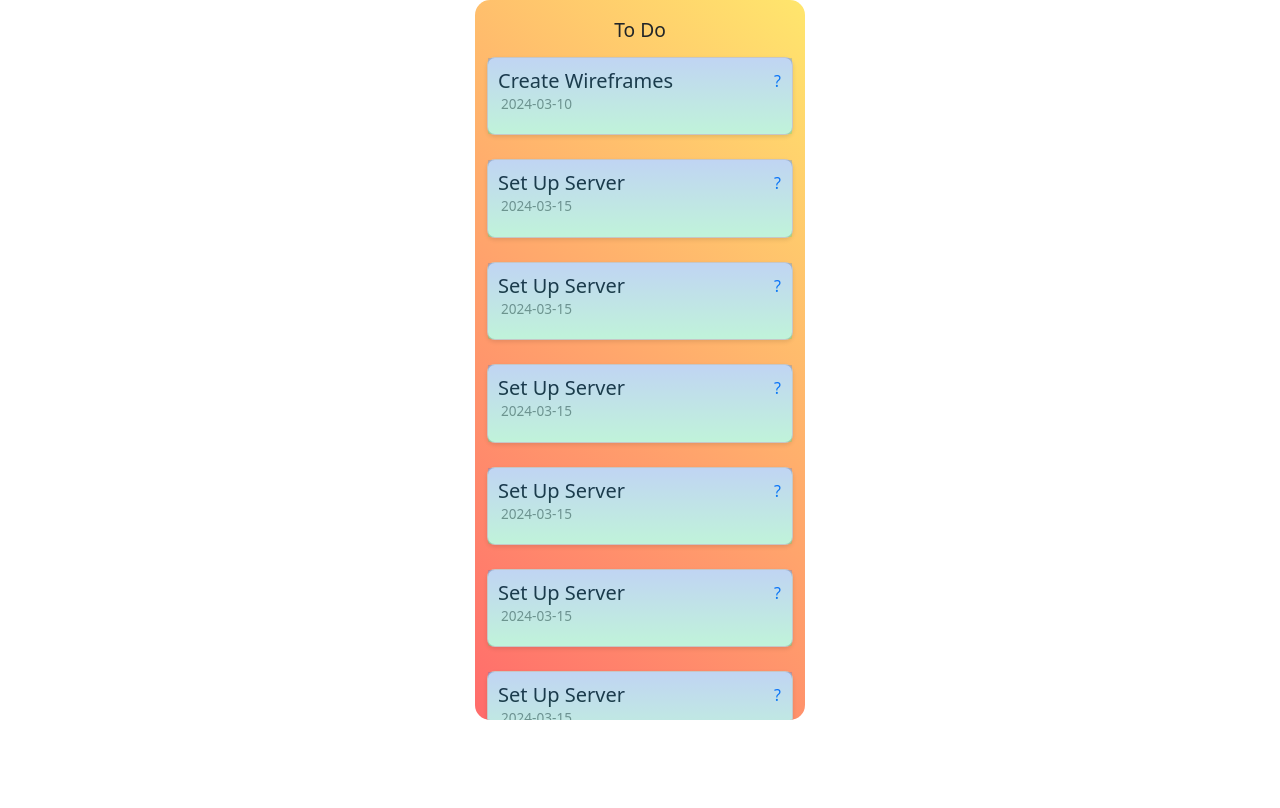
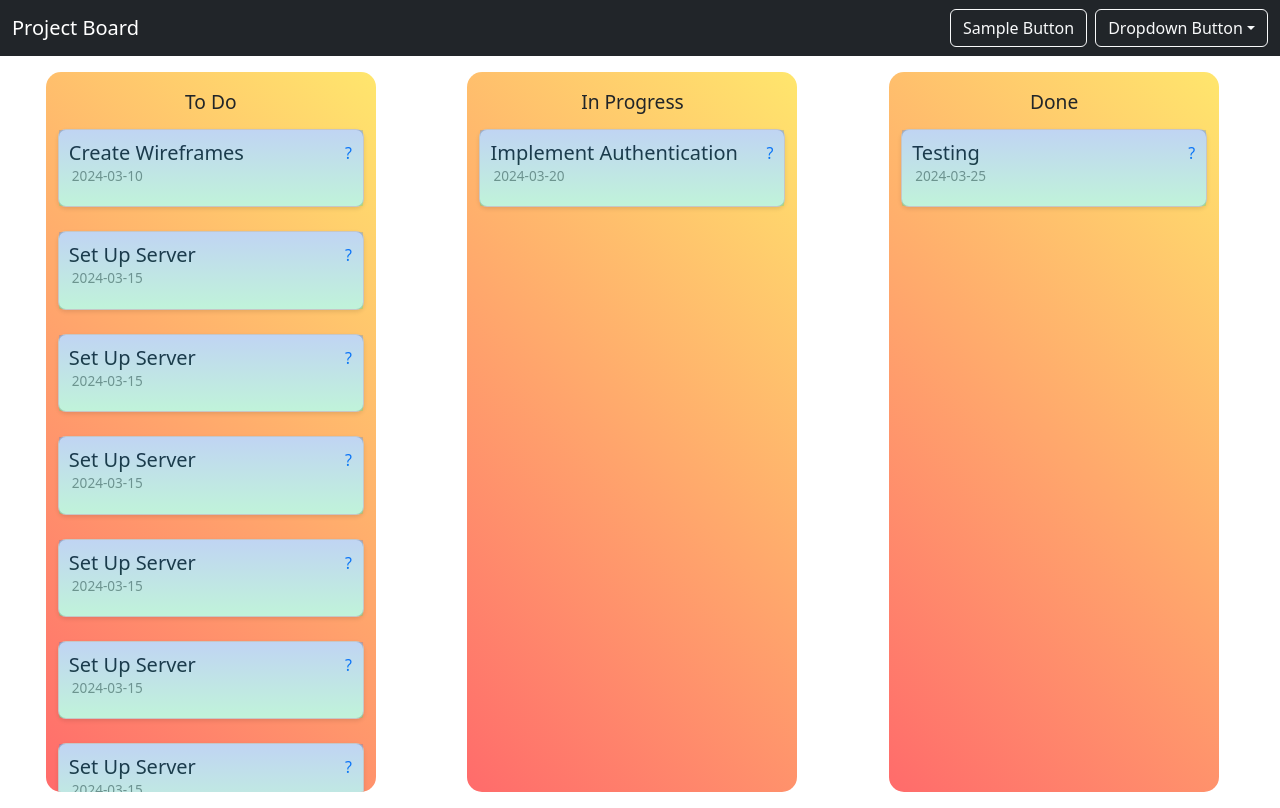
Before and after one commit to SarahCallesDeveloper/BoardTaskMaster, a React (Vite) app in the folder Board_Organizer/: page / in a window 1280 px wide. Built offline with nearby package versions, Linux system fonts and the light colour scheme.

Commit message:
added board and multiple lists, styled scrollbars

```diff
--- /dev/null
+++ b/Board_Organizer/src/BoardTest.json
@@ -0,0 +1,178 @@
+{
+    "id": "board1",
+    "name": "Project Board",
+    "lists": [
+        {
+            "id": "list1",
+            "name": "To Do",
+            "cards": [
+              {
+                "id": "task1",
+                "title": "Create Wireframes",
+                "description": "Design wireframes for the new feature",
+                "dueDate": "2024-03-10",
+                "Tags": ["Design"],
+                "assignedMembers": [
+                  {
+                    "id": "user1",
+                    "name": "John Doe"
+                  },
+                  {
+                    "id": "user2",
+                    "name": "Jane Smith"
+                  }
+                ]
+              },
+              {
+                "id": "task2",
+                "title": "Set Up Server",
+                "description": "Configure the server for the project",
+                "dueDate": "2024-03-15",
+                "Tags": ["Development"],
+                "assignedMembers": [
+                  {
+                    "id": "user1",
+                    "name": "Rose Doe"
+                  },
+                  {
+                    "id": "user2",
+                    "name": "claire Smith"
+                  }
+                ]
+              },
+              {
+                "id": "task3",
+                "title": "Set Up Server",
+                "description": "Configure the server for the project",
+                "dueDate": "2024-03-15",
+                "Tags": ["Development"],
+                "assignedMembers": [
+                  {
+                    "id": "user1",
+                    "name": "Rose Doe"
+                  },
+                  {
+                    "id": "user2",
+                    "name": "claire Smith"
+                  }
+                ]
+              },
+              {
+                "id": "task4",
+                "title": "Set Up Server",
+                "description": "Configure the server for the project",
+                "dueDate": "2024-03-15",
+                "Tags": ["Development"],
+                "assignedMembers": [
+                  {
+                    "id": "user1",
+                    "name": "Rose Doe"
+                  },
+                  {
+                    "id": "user2",
+                    "name": "claire Smith"
+                  }
+                ]
+              },
+              {
+                "id": "task5",
+                "title": "Set Up Server",
+                "description": "Configure the server for the project",
+                "dueDate": "2024-03-15",
+                "Tags": ["Development"],
+                "assignedMembers": [
+                  {
+                    "id": "user1",
+                    "name": "Rose Doe"
+                  },
+                  {
+                    "id": "user2",
+                    "name": "claire Smith"
+                  }
+                ]
+              },
+              {
+                "id": "task6",
+                "title": "Set Up Server",
+                "description": "Configure the server for the project",
+                "dueDate": "2024-03-15",
+                "Tags": ["Development"],
+                "assignedMembers": [
+                  {
+                    "id": "user1",
+                    "name": "Rose Doe"
+                  },
+                  {
+                    "id": "user2",
+                    "name": "claire Smith"
+                  }
+                ]
+              },
+              {
+                "id": "task7",
+                "title": "Set Up Server",
+                "description": "Configure the server for the project",
+                "dueDate": "2024-03-15",
+                "Tags": ["Development"],
+                "assignedMembers": [
+                  {
+                    "id": "user1",
+                    "name": "Rose Doe"
+                  },
+                  {
+                    "id": "user2",
+                    "name": "claire Smith"
+                  }
+                ]
+              }
+            ]
+          }
+,
+{
+    "id": "list2",
+    "name": "In Progress",
+    "cards": [
+      {
+        "id": "task8",
+        "title": "Implement Authentication",
+        "description": "Implement user authentication in the app",
+        "dueDate": "2024-03-20",
+        "Tags": ["Development"],
+        "assignedMembers": [
+          {
+            "id": "user2",
+            "name": "Jane Smith"
+          },
+          {
+            "id": "user4",
+            "name": "Alice Brown"
+          }
+        ]
+      }
+    ]
+  },
+  {
+    "id": "list3",
+    "name": "Done",
+    "cards": [
+      {
+        "id": "task9",
+        "title": "Testing",
+        "description": "Perform testing on the new features",
+        "dueDate": "2024-03-25",
+        "Tags": ["Testing"],
+        "assignedMembers": [
+          {
+            "id": "user1",
+            "name": "John Doe"
+          },
+          {
+            "id": "user3",
+            "name": "Bob Johnson"
+          }
+        ]
+      }
+    ]
+  }
+    ]
+  }
--- /dev/null
+++ b/Board_Organizer/src/Components/Board.jsx
@@ -0,0 +1,39 @@
+import React from 'react';
+import { List } from "./list";
+import jsonList from "../listTest.json";
+
+export function Board({ boardData }) {
+  const { id, lists, name } = boardData;
+
+  return (
+    <div>
+      <nav className="navbar navbar-dark bg-dark">
+        <div className="container-fluid">
+          <span className="navbar-brand">{name}</span>
+          <div className="d-flex">
+            <button className="btn btn-outline-light me-2">Sample Button</button>
+            <div className="dropdown">
+              <button className="btn btn-outline-light dropdown-toggle" type="button" id="dropdownMenuButton" data-bs-toggle="dropdown" aria-expanded="false">
+                Dropdown Button
+              </button>
+              <ul className="dropdown-menu" aria-labelledby="dropdownMenuButton">
+                <li><a className="dropdown-item" href="#">Action</a></li>
+                <li><a className="dropdown-item" href="#">Another action</a></li>
+                <li><a className="dropdown-item" href="#">Something else</a></li>
+              </ul>
+            </div>
+          </div>
+        </div>
+      </nav>
+      <div className="container-fluid py-3" style={{ backgroundColor: 'rgba(255, 255, 255, 0.8)', overflowX: 'auto' }}>
+        <div className="board row" style={{ paddingRight: '15px' }}>
+          {lists.map(list => (
+            <div className="col-4" key={list.id} style={{ minWidth: '300px' }}>
+              <List list={list} />
+            </div>
+          ))}
+        </div>
+      </div>
+    </div>
+  );
+}
--- a/Board_Organizer/src/Components/list.jsx
+++ b/Board_Organizer/src/Components/list.jsx
@@ -2,6 +2,7 @@ import React, { useState } from 'react';
 import { DragDropContext, Droppable, Draggable } from 'react-beautiful-dnd';
 import { Card } from './card'; // Assuming you have a Card component
 import '../Styling/CssList.css';
+import "../Styling/CssScrollbar.css"
 
 export function List({ list }) {
   const { id, name, cards } = list;
@@ -41,17 +42,17 @@ export function List({ list }) {
     <div className="container px-0 custom-container" style={{ maxWidth: '330px', height: '90vh', overflowY: 'auto', overflowX: 'hidden', background: 'linear-gradient(45deg, #FF6B6B, #FFE66D)', borderRadius: '15px' }}>
       <DragDropContext onDragEnd={handleDragEnd}>
         <Droppable droppableId="droppable">
-          {(provided) => (
+          {(provided, snapshot) => (
             <div ref={provided.innerRef} {...provided.droppableProps}>
               <div className="list" id={id}>
                 <h2 className="mt-2 mb-3" style={{ textAlign: 'center', fontSize: '1.2rem', paddingTop: '10px', margin: '0' }}>{name}</h2>
                 <div className="row row-cols-1 row-cols-md-1 g-1">
                   {updatedCards.map((card, index) => (
                     <Draggable key={card.id} draggableId={card.id} index={index}>
-                      {(provided) => (
+                      {(provided, snapshot) => (
                         <div ref={provided.innerRef} {...provided.draggableProps} {...provided.dragHandleProps}>
                           <div className="col">
-                            <Card card={card} onEdit={handleEdit} style={{ borderRadius: '15px' }} />
+                            <Card card={card} onEdit={handleEdit} style={{ borderRadius: '15px', boxShadow: snapshot.isDragging ? '0 4px 8px 0 rgba(0, 0, 0, 0.2)' : 'none' }} />
                           </div>
                         </div>
                       )}
--- /dev/null
+++ b/Board_Organizer/src/Styling/CssScrollbar.css
@@ -0,0 +1,10 @@
+::-webkit-scrollbar {
+    width: 10px;
+}
+
+
+::-webkit-scrollbar-thumb {
+    background-color: #898989c6; /* Color of the thumb */
+    border-radius: 10px;
+    padding-left: 10px;
+}
--- a/Board_Organizer/src/main.jsx
+++ b/Board_Organizer/src/main.jsx
@@ -4,6 +4,8 @@ import { Card } from './Components/card'; // Adjust the import path accordingly
 import json from './jsonTest.json'; // Assuming you have a JSON file with card data
 import jsonList from "./listTest.json"
 import {List} from "./Components/list"
+import {Board} from "./Components/Board"
+import jsonBoard from "./BoardTest.json"
 //import {Card} from "./Components/AlternativeCard"
 
 function App() {
@@ -44,6 +46,7 @@ function App() {
 
 ReactDOM.createRoot(document.getElementById('root')).render(
   <>
-    <List list={jsonList}/>
+  <Board boardData={jsonBoard}></Board>
+  {console.log("jsonBoard: ",jsonBoard)}
   </>,
 );
```
